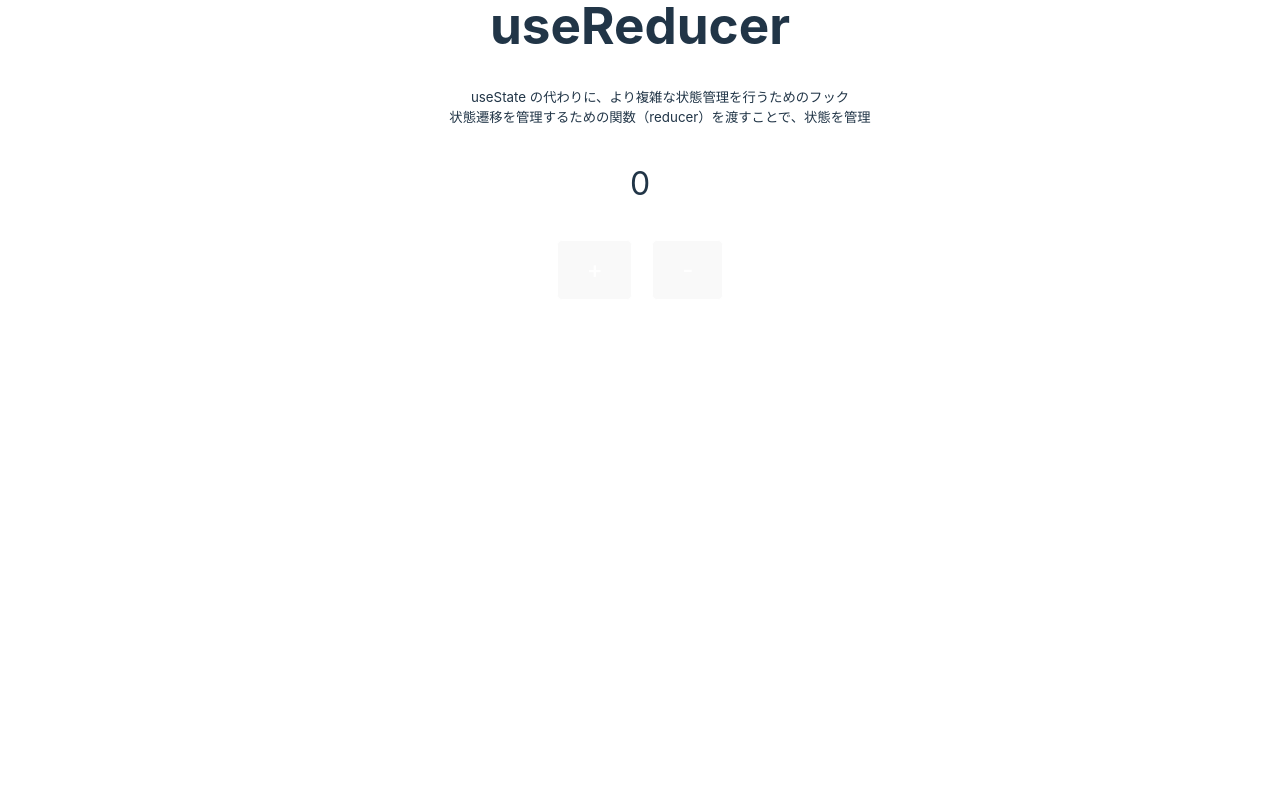
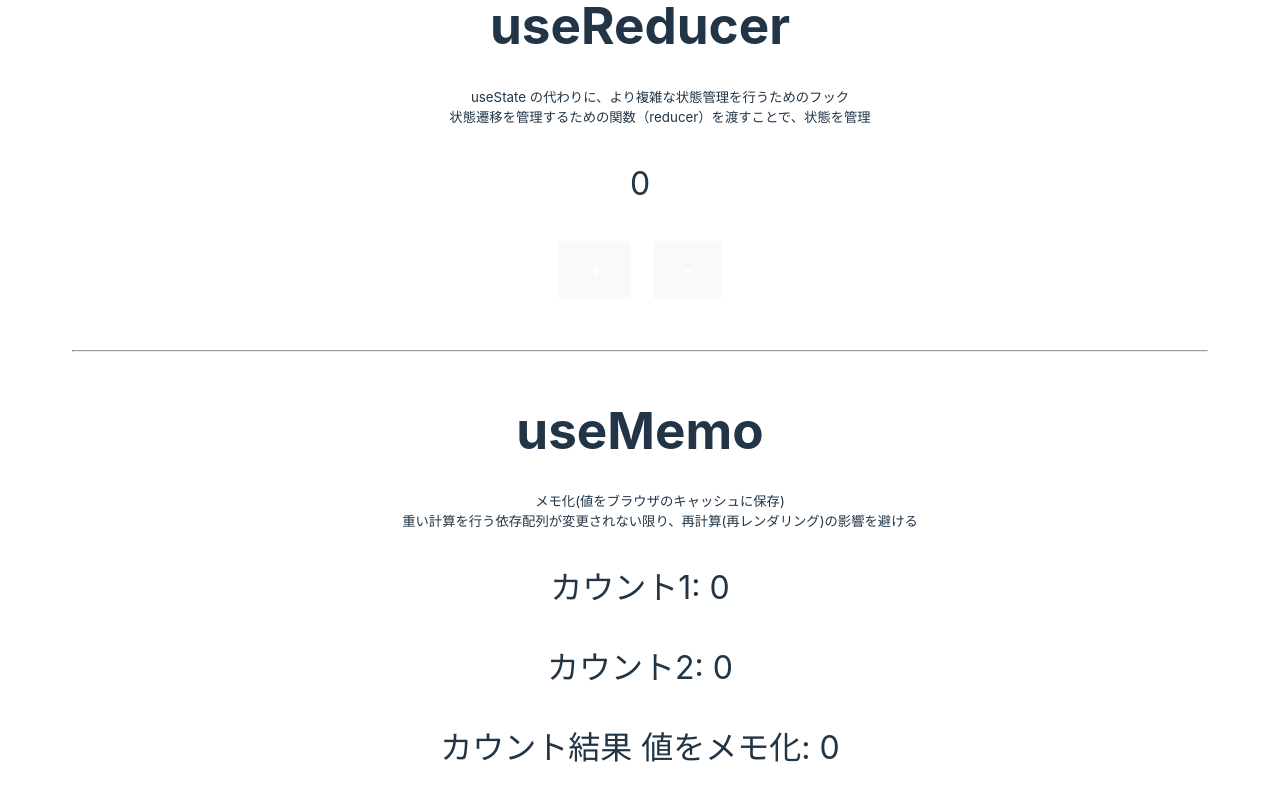
Before and after one commit to OBookBook/react-typescript-hooks-demo, a React (Vite) app: page / in a window 1280 px wide. Shown: the part 1310-2110 px from the top of the page. Before the commit the page ends 1682 px from the top, so only its background shows below. Built offline with nearby package versions, Linux system fonts and the light colour scheme.

Commit message:
add useMemo()

```diff
--- a/src/App.tsx
+++ b/src/App.tsx
@@ -1,6 +1,13 @@
 import "./App.css";
 import { NaobeContext } from "./main";
-import { useContext, useEffect, useReducer, useRef, useState } from "react";
+import {
+  useContext,
+  useEffect,
+  useReducer,
+  useRef,
+  useState,
+  useMemo,
+} from "react";
 
 function App() {
   const [count, setCount] = useState<number>(0);
@@ -28,6 +35,21 @@ function App() {
     }
   };
   const [state, dispatch] = useReducer(reducer, 0);
+
+  const [count01, setCount01] = useState<number>(0);
+  const [count02, setCount02] = useState<number>(0);
+  // 重い計算
+  // const square = () => {
+  //   let i = 0;
+  //   while (i < 1000000000) i++;
+  //   return count02 * count02;
+  // };
+  // メモ化 ver
+  const square = useMemo(() => {
+    let i = 0;
+    while (i < 1000000000) i++;
+    return count02 * count02;
+  }, [count02]);
 
   return (
     <div id="root">
@@ -98,6 +120,25 @@ function App() {
         <button onClick={() => dispatch("increment")}>+</button>
         <button onClick={() => dispatch("decrement")}>-</button>
       </div>
+
+      <hr />
+      <div className="mt-50">
+        <h1>useMemo</h1>
+        <small>
+          <ul>
+            <li>メモ化(値をブラウザのキャッシュに保存)</li>
+            <li>
+              重い計算を行う依存配列が変更されない限り、再計算(再レンダリング)の影響を避ける
+            </li>
+          </ul>
+        </small>
+        <p>カウント1: {count01}</p>
+        <p>カウント2: {count02}</p>
+        {/* <p>カウント結果 重い計算: {square()}</p> */}
+        <p>カウント結果 値をメモ化: {square}</p>
+        <button onClick={() => setCount01(count01 + 1)}>+</button>
+        <button onClick={() => setCount02(count02 + 1)}>+</button>
+      </div>
     </div>
   );
 }
```
